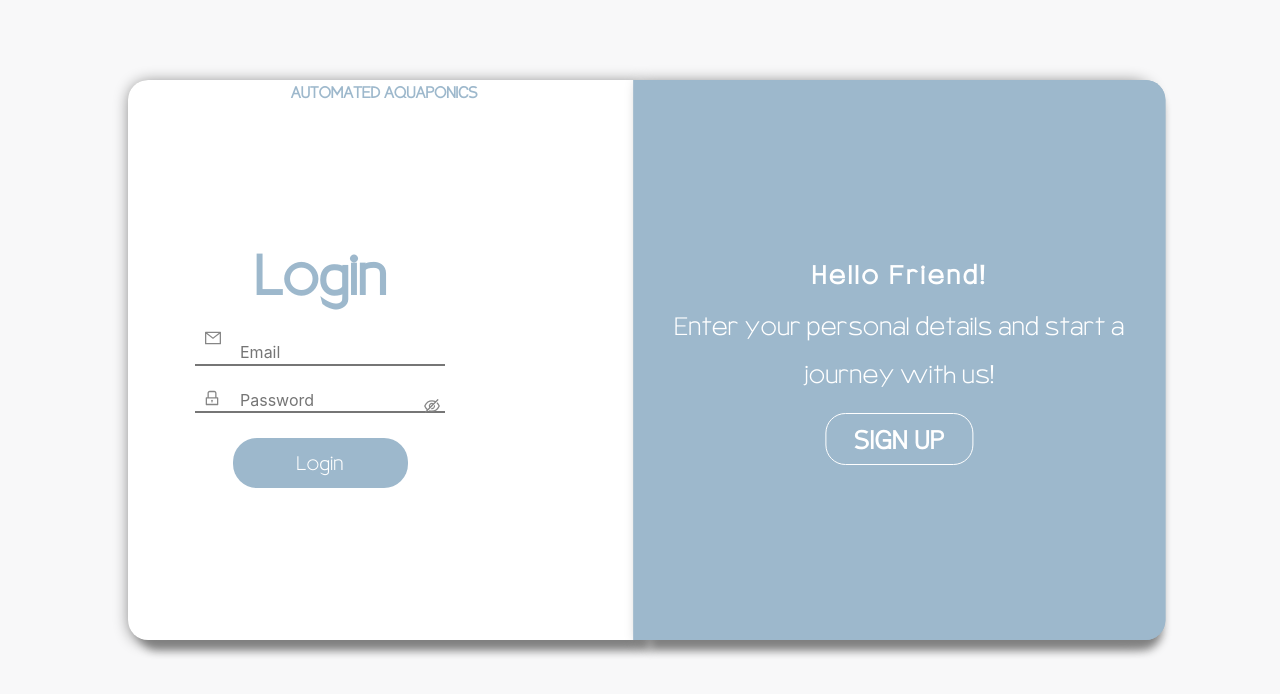
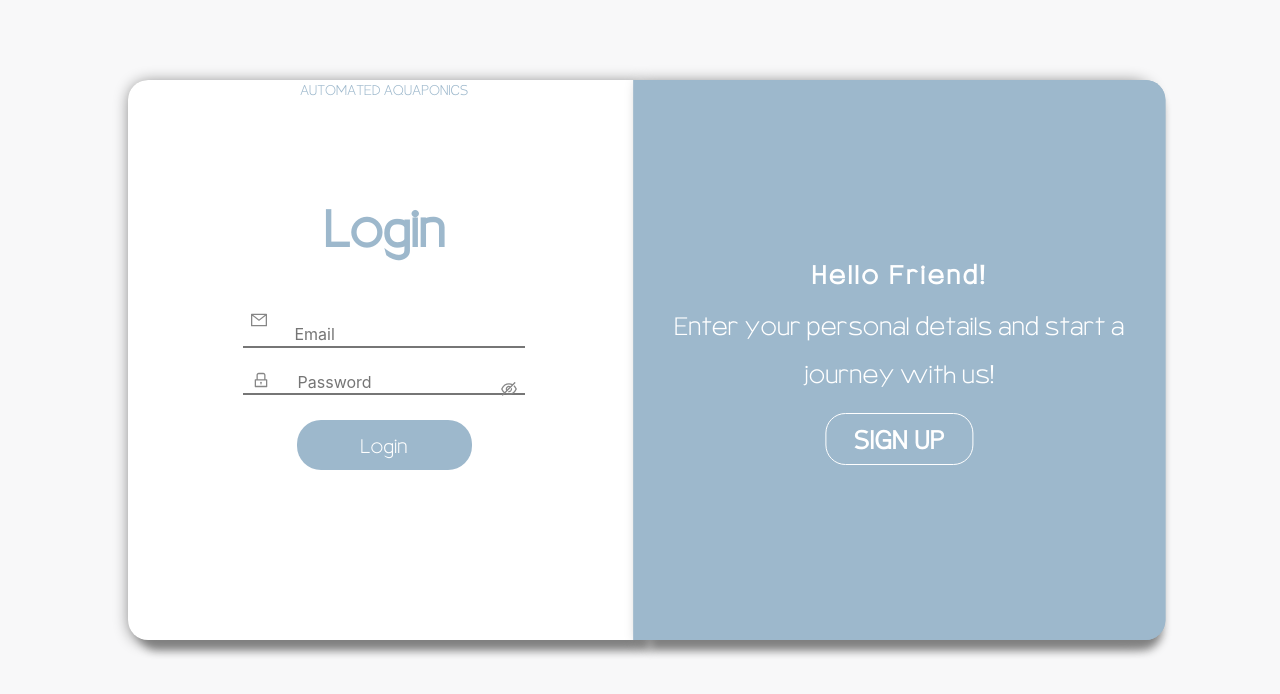
Before and after one commit to ntrem071/AutoAquaApp, a React (Create React App) app in the folder web_app/frontend/: page / in a window 1280 px wide. Shown: the top 694 px of the page. Built offline with nearby package versions, Linux system fonts and the light colour scheme; a small style sheet from the web is missing.

Commit message:
fixed login-create

```diff
--- a/web_app/frontend/package.json
+++ b/web_app/frontend/package.json
@@ -4,6 +4,7 @@
   "private": true,
   "dependencies": {
     "@ant-design/icons": "^5.2.6",
+    "@ant-design/icons-react-native": "^2.3.2",
     "@babel/plugin-proposal-private-property-in-object": "^7.21.11",
     "@testing-library/jest-dom": "^5.17.0",
     "@testing-library/react": "^13.4.0",
@@ -17,6 +18,7 @@
     "react": "^18.2.0",
     "react-chartjs-2": "^5.2.0",
     "react-dom": "^18.2.0",
+    "react-icons": "^5.0.1",
     "react-popup": "^0.11.2",
     "react-range": "^1.8.14",
     "react-router-dom": "^6.16.0",
--- a/web_app/frontend/src/components/Login.css
+++ b/web_app/frontend/src/components/Login.css
@@ -25,6 +25,14 @@
 }
 
 /*TITLE: AQUAPONICS*/
+#lh1 {
+    z-index: 9327499837025823049830248324920;
+    position: relative;
+    display: block;
+    font-size: large;
+    font-family: 'Armata';
+    color: #9db8cc;
+}
 
 /*class: title when the overlay is on the left*/
 .title-left {
@@ -40,7 +48,7 @@
 .title-right {
     font-family: 'Armata', serif;
     color: #9db8cc;
-    z-index: 5000;
+    z-index: 2192892000;
     font-size: 20px;
     font-weight: 900;
 }
@@ -64,13 +72,14 @@
 /*id: login title*/
 #lh2{
     font-family: 'Armata', serif;
-    font-size: 70px;
+    font-size: 5vw;
     color: #9db8cc;
     font-weight: bolder;
     text-align: left;
     margin-left: 50%x;
-    margin-bottom: 3vh;
-    margin-top: 15vh;
+    margin-bottom: 7vh;
+    margin-top: 10vh;
+
 }
 
 /*id: div holding login and create*/
@@ -124,6 +133,7 @@
 .log-in {
     background-color: transparent;
     display: flex;
+    flex: auto;
     align-items: center;
     flex-direction: column;
     padding: 0 2.6vw;
@@ -145,8 +155,8 @@
 #lt1{
     background-color: white;
     border-style: none none solid none;
-    padding: 10px 10px 10px 45px;
-    width: 250px;
+    padding: 1vh 1vw 1vh 4vw;
+    width: 22vw;
     height: 25px;
     align-self: flex-start;
 }
@@ -159,7 +169,7 @@
     padding: 4px;
     position: relative;
     box-sizing: border-box;
-    left: 0.5vw;
+    left: 0.3vw;
     top: -4vh;
     display: flex;
 }
@@ -176,12 +186,11 @@
 #lt2{
     background-color: white;
     border-style: none none solid none;
-    padding: 10px 10px 10px 45px;
-    width: 250px;
+    padding: 1vh 1vw 1vh 4.25vw;
+    width: 22vw;
     height: 25px;
     align-self: flex-start;
     position: relative;
-    border-style: none none solid none;
 }
 
 /*id: Password Icon*/
@@ -286,6 +295,8 @@
 .side-by-side {
     display: flex;
     flex-direction: column;
+    flex: auto;
+    /* justify-content: center; */
     margin: auto;
     background-color: transparent;
     z-index: 3;
@@ -304,11 +315,11 @@
 #ch1 {
     font-family: 'Armata', serif;
     color: #9db8cc;
-    font-size: 75px;
+    font-size: 5vw;
     font-weight: bold;
     text-align: center;
-    padding: 10px 10px 25px 10px;
-    margin-bottom: 0px;
+    padding: 7vh 1vh;
+    margin: 0;
 }
 
 /*-> NAME*/
@@ -321,15 +332,14 @@
     font-weight: lighter;
     text-align: left;
     display: block;
-    margin-bottom: -25px;
-    left: 0.5vw;
+    height:6vh
 }
 
 /*id: input box for name*/
 #cf1 {
     background-color: #ffffff;
-    padding: 10px 10px 10px 45px;
-    width: 250px;
+    padding: 1vh 1vw 1vh 4.25vw;
+    width: 22vw;
     height: 25px;
     align-self: flex-start;
     position: relative;
@@ -344,8 +354,8 @@
 /* id: div that holds the name icon*/
 #name-icon {
     color: #868686;
-    height: 3px;
-    width: 3px;
+    height: auto;
+    width: 10vw;
     padding: 4px;
     position: relative;
     box-sizing: border-box;
@@ -371,8 +381,8 @@
 /*id: input box for email*/
 #cf2 {
     background-color: #ffffff;
-    padding: 10px 10px 10px 45px;
-    width: 250px;
+    padding: 1vh 1vw 1vh 4.25vw;
+    width: 22vw;
     height: 25px;
     align-self: flex-start;
     position: relative;
@@ -407,8 +417,8 @@
     font-weight: lighter;
     text-align: left;
     display: block;
-    top: -2.90vh;
-    left: 0.2vw;
+    /* top: -3vh;
+    left: 0.2vw; */
     position: relative;
     display: flex;
 }
@@ -416,8 +426,8 @@
 /*id: input box for password*/
 #cf3 {
     background-color: #ffffff;
-    padding: 10px 10px 10px 45px;
-    width: 250px;
+    padding: 1vh 1vw 1vh 4.25vw;
+    width: 22vw;
     height: 25px;
     align-self: flex-start;
     position: relative;
@@ -454,21 +464,20 @@
     text-align: left;
     display: block;
     /* margin-bottom: 0px; */
-    top: -5.5vh;
     position: relative;
 }
 
 /*id: input box for confirm password*/
 #cf4 {
     background-color: #ffffff;
-    padding: 10px 10px 10px 45px;
-    width: 250px;
+    padding: 1vh 1vw 1vh 4.25vw;
+    width: 22vw;
     height: 25px;
     align-self: flex-start;
     position: relative;
     border-style: none none solid none;
-    margin-top: auto;
-    margin-bottom: -10px;
+    /* margin-top: auto; */
+    top: 0vh;
 }
 
 #cf4::placeholder {
@@ -528,7 +537,7 @@
     align-items: center;
     justify-content: center;
     width: 50%;
-    z-index: 40;
+    z-index: 25;
 
     /*trying*/
     /* left: 100% */
--- a/web_app/frontend/src/components/Login.jsx
+++ b/web_app/frontend/src/components/Login.jsx
@@ -15,6 +15,7 @@ function Login() {
     const[error, setError] = useState('');
     const[message, setMessage] = useState('');
     const[passwordVisible, setPasswordVisible] = useState(false);
+    const[title, setTitle] = useState(true);
 
     const [name, setName] = useState('');
     const [cpassword, setCPassword] = useState('');
@@ -62,6 +63,16 @@ function Login() {
 
     const oHandleButtonClick = () => {
         setSlideLeft(!(slideLeft))
+        setTitle(!(title))
+        changeColour();
+    }
+
+    const changeColour = () => {
+        if(!title){
+            document.getElementById('lh1').style.color = '#9db8cc';
+        } else {
+            document.getElementById('lh1').style.color = '#ffffff';
+        }
     }
 
     // (\(O.O)/)
@@ -69,20 +80,20 @@ function Login() {
 
     // }
 
-    const showResponseMessage = () => {
-        // setResponseMessage(!responseMessage);
-        setResponseMessage('Account created successful!');
-    }
+    // const showResponseMessage = () => {
+    //     // setResponseMessage(!responseMessage);
+    //     setResponseMessage('Account created successful!');
+    // }
 
-    const handleLeftButton = () => {
-        setLeftButton(true);
-        setRightButton(false);
-    }
+    // const handleLeftButton = () => {
+    //     setLeftButton(true);
+    //     setRightButton(false);
+    // }
 
-    const handleRightButton = () => {
-        setLeftButton(false);
-        setRightButton(true);
-    }
+    // const handleRightButton = () => {
+    //     setLeftButton(false);
+    //     setRightButton(true);
+    // }
 
     const handleInputChange = (e, type) => {
         switch(type){
@@ -323,7 +334,7 @@ function Login() {
         <div id='container'>
             <div id='login-create-overlay'>
                 <div className='form-container sign-in-container'>
-                    <h1 id='lh1' className={slideLeft ? 'title-right' : 'title-left'}>AUTOMATED AQUAPONICS</h1>
+                    <h1 id='lh1'>AUTOMATED AQUAPONICS</h1>
                     {/* <h2 id='lh2'>Login</h2> */}
                     <div className='Login'>
                         <form className='log-in' action='#'>
@@ -398,7 +409,7 @@ function Login() {
                                 <div id='name-icon'>
                                     <UserOutlined/>
                                 </div>
-                            </div><br/>
+                            </div>
                             <div id='email'>
                                 <input
                                     type="email"
@@ -415,7 +426,7 @@ function Login() {
                                 <div id='email-icon'>
                                     <MailOutlined/>
                                 </div>
-                            </div><br/>
+                            </div>
                             <div id='password'>
                                 <br/>
                                 <input
@@ -431,7 +442,7 @@ function Login() {
                                 <div id='password-icon'>
                                     <LockOutlined/>
                                 </div>
-                            </div><br/>
+                            </div>
                             <div id='confirm-password'>
                                 <input
                                     type="password"
@@ -462,7 +473,7 @@ function Login() {
                     </div>
                 </div>
                 <div className={`o-panel o-content ${slideLeft ? 'slide-right' : 'slide-left'}`}>
-                    <h1 className='aqua-title-overlay'>{slideLeft ? '' : 'AUTOMATED AQUAPONICS'}</h1>
+                    {/* <h1 className='aqua-title-overlay'>{slideLeft ? '' : 'AUTOMATED AQUAPONICS'}</h1> */}
                     <h2 id='overlay-title'>{slideLeft ? 'Hello Friend!' : 'Welcome Back!'}</h2>
                     <p id='overlay-left-p'>{slideLeft ? 'Enter your personal details and start a journey with us!' : 'Please login to get started!'}</p>
                     <button className='ghost' id='signIn' onClick={oHandleButtonClick}>{slideLeft ? 'SIGN UP' : 'SIGN IN'}</button>
```
Also changed, not shown: 1 other file (tests, documents, lock files or other folders).
